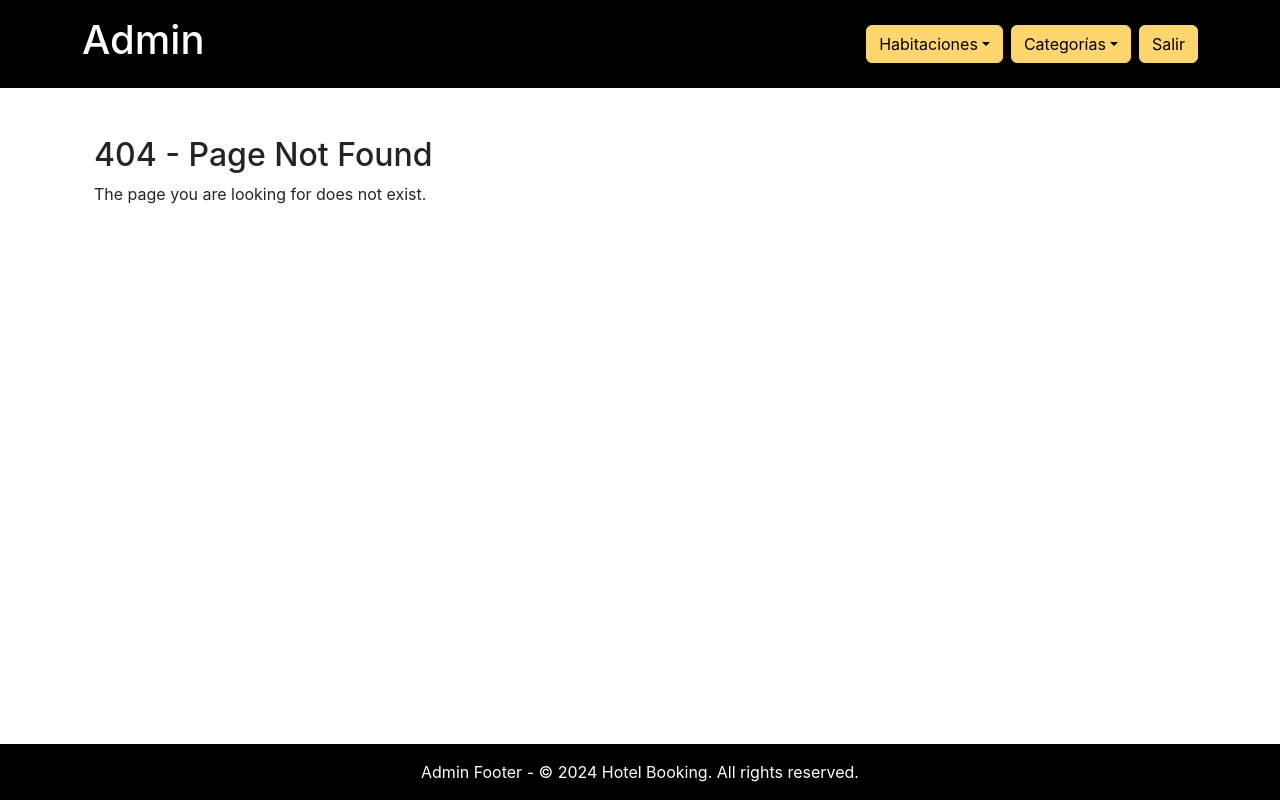
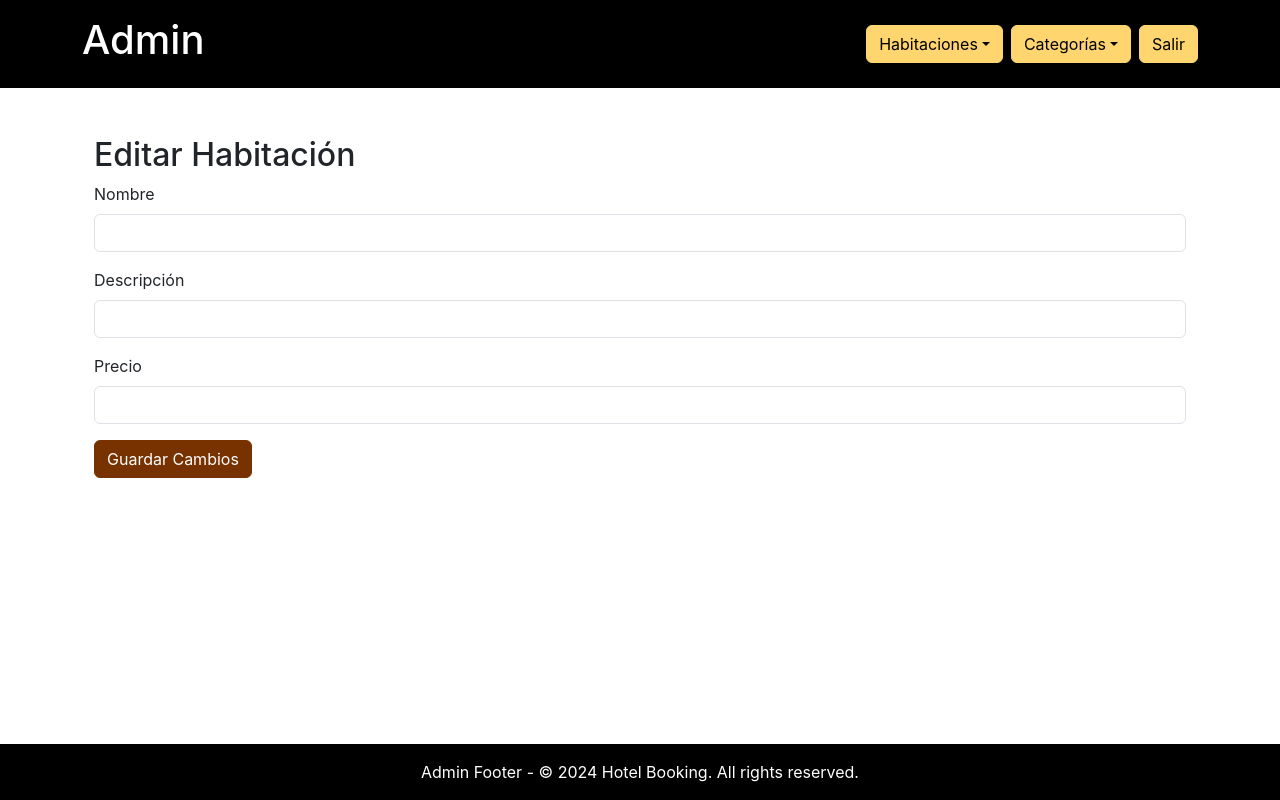
Before and after one commit to RicardoGalarza/proyecto_final_hoteles, a React (Create React App) app in the folder hotel-app/: page /admin/editar-habitacion/1 in a window 1280 px wide. Before the commit this address had no page. Built offline with nearby package versions, Linux system fonts and the light colour scheme; no server answers.

Commit message:
categorias y habitaciones ok

```diff
--- a/hotel-app/src/App.js
+++ b/hotel-app/src/App.js
@@ -4,7 +4,10 @@ import 'bootstrap/dist/css/bootstrap.min.css';
 import 'bootstrap/dist/js/bootstrap.bundle.min.js';
 import React from 'react';
 import { Route, Routes, useLocation } from 'react-router-dom';
+
+import CrearCategoria from './components/CrearCategoria';
 import CrearCuentaCliente from './components/CrearCuentaCliente';
+import EditarHabitacion from './components/EditarHabitacion';
 import FooterAdmin from './components/FooterAdmin';
 import FooterCliente from './components/FooterCliente';
 import GaleriaCompleta from './components/GaleriaCompleta ';
@@ -12,6 +15,7 @@ import HeaderAdmin from './components/HeaderAdmin';
 import HeaderCliente from './components/HeaderCliente';
 import HeaderLoginAdmin from './components/HeaderLoginAdmin';
 import HeaderLoginCliente from './components/HeaderLoginCliente';
+import VerCategorias from './components/VerCategorias';
 import VerHabitacion from './components/VerHabitacion';
 import Administrador from './pages/administrador/Administrador';
 import AdminLogin from './pages/administrador/AdminLogin';
@@ -19,9 +23,6 @@ import RegistrarHabitacion from './pages/administrador/RegistrarHabitacion';
 import ClienteLogin from './pages/cliente/ClienteLogin';
 import VerDetalles from './pages/cliente/VerDetalles';
 import Home from './pages/Home';
-
-import CrearCategoria from './components/CrearCategoria';
-import VerCategorias from './components/VerCategorias';
 import NotFound from './pages/NotFound';
 import './styles/_custom.scss';
 
@@ -72,6 +73,7 @@ function App() {
             <Route path="/administracion" element={<Administrador />} />
             <Route path="/admin/crear-categoria" element={<CrearCategoria />} />
             <Route path="/admin/ver-categorias" element={<VerCategorias />} />
+            <Route path="/admin/editar-habitacion/:id" element={<EditarHabitacion />} />
 
             {/* Otras rutas */}
             <Route path="*" element={<NotFound />} />
--- /dev/null
+++ b/hotel-app/src/components/EditarHabitacion.jsx
@@ -0,0 +1,95 @@
+import axios from 'axios';
+import React, { useEffect, useState } from 'react';
+import { Alert } from 'react-bootstrap';
+import { useNavigate, useParams } from 'react-router-dom';
+
+const EditarHabitacion = () => {
+    const { id } = useParams(); // Obtiene el ID de la URL
+    const navigate = useNavigate();
+    const [habitacion, setHabitacion] = useState({ nombre: '', descripcion: '', estado: '' });
+    const [alerta, setAlerta] = useState({ visible: false, mensaje: '', tipo: '' }); // Estado para la alerta
+
+    useEffect(() => {
+        // Cargar los datos de la habitación cuando se monta el componente
+        axios.get(`http://localhost:8080/habitaciones/${id}`)
+            .then(response => {
+                setHabitacion(response.data);
+            })
+            .catch(error => {
+                console.error('Error al cargar la habitación:', error);
+            });
+    }, [id]);
+
+    const handleChange = (e) => {
+        setHabitacion({
+            ...habitacion,
+            [e.target.name]: e.target.value
+        });
+    };
+
+    const handleSubmit = (e) => {
+        e.preventDefault();
+        axios.put(`http://localhost:8080/habitaciones/${id}`, habitacion)
+            .then(() => {
+                setAlerta({ visible: true, mensaje: 'Cambios guardados con éxito', tipo: 'success' });
+                setTimeout(() => {
+                    setAlerta({ visible: false });
+                    navigate('/admin/verhabitacion');
+                }, 2000);
+            })
+            .catch(error => {
+                setAlerta({ visible: true, mensaje: 'Error al guardar los cambios', tipo: 'danger' });
+                console.error('Error al actualizar la habitación:', error);
+            });
+    };
+
+    return (
+        <div className="container mt-5">
+            <h2>Editar Habitación</h2>
+
+            {/* Mostrar alerta solo si está visible */}
+            {alerta.visible && (
+                <Alert variant={alerta.tipo} onClose={() => setAlerta({ ...alerta, visible: false })} dismissible>
+                    {alerta.mensaje}
+                </Alert>
+            )}
+
+            <form onSubmit={handleSubmit}>
+                <div className="mb-3">
+                    <label className="form-label">Nombre</label>
+                    <input
+                        type="text"
+                        className="form-control"
+                        name="nombre"
+                        value={habitacion.nombre}
+                        onChange={handleChange}
+                    />
+                </div>
+                <div className="mb-3">
+                    <label className="form-label">Descripción</label>
+                    <input
+                        type="text"
+                        className="form-control"
+                        name="descripcion"
+                        value={habitacion.descripcion}
+                        onChange={handleChange}
+                    />
+                </div>
+                <div className="mb-3">
+                    <label className="form-label">Precio</label>
+                    <input
+                        type="number"
+                        className="form-control"
+                        name="precio"
+                        value={habitacion.precio}
+                        onChange={handleChange}
+                    />
+                </div>
+
+                <button type="submit" className="btn btn-primary">Guardar Cambios</button>
+            </form>
+        </div>
+    );
+};
+
+export default EditarHabitacion;
--- a/hotel-app/src/components/VerHabitacion.jsx
+++ b/hotel-app/src/components/VerHabitacion.jsx
@@ -1,8 +1,10 @@
 import axios from 'axios';
 import React, { useEffect, useState } from 'react';
 import { Button, Modal } from 'react-bootstrap';
+import { useNavigate } from 'react-router-dom';
 
 const VerHabitacion = () => {
+  const navigate = useNavigate();
   const [productos, setProductos] = useState([]);
   const [showModal, setShowModal] = useState(false);
   const [productoAEliminar, setProductoAEliminar] = useState(null);
@@ -48,6 +50,10 @@ const VerHabitacion = () => {
     }
   };
 
+  const handleEditar = (id) => {
+    navigate(`/admin/editar-habitacion/${id}`);  // Redirige a la página de edición con el ID de la habitación
+};
+
   return (
     <div className="container mt-5">
       <h2>Habitaciones</h2>
@@ -65,6 +71,7 @@ const VerHabitacion = () => {
           <tr>
             <th>Id</th>
             <th>Nombre</th>
+            <th>Categoria</th>
             <th>Acciones</th>
           </tr>
         </thead>
@@ -73,9 +80,10 @@ const VerHabitacion = () => {
             <tr key={producto.id}>
               <td>{producto.id}</td>
               <td>{producto.nombre}</td>
+              <td>{producto.categoria.nombre}</td>
               <td>
                 <button className="btn btn-primary me-2">Ver</button>
-                                <button className="btn btn-secondary me-2">Editar</button>
+                <button className="btn btn-secondary me-2" onClick={() => handleEditar(producto.id)}>Editar</button>
                 <button className="btn btn-danger" onClick={() => handleShow(producto)}>Eliminar</button>
               </td>
             </tr>
--- a/hotel-app/src/pages/administrador/RegistrarHabitacion.jsx
+++ b/hotel-app/src/pages/administrador/RegistrarHabitacion.jsx
@@ -1,12 +1,26 @@
 import axios from 'axios';
-import React, { useState } from 'react';
+import React, { useEffect, useState } from 'react';
 
 const RegistrarHabitacion = () => {
     const [nombre, setNombre] = useState('');
     const [descripcion, setDescripcion] = useState('');
     const [precio, setPrecio] = useState('');
     const [imagenes, setImagenes] = useState([]);
+    const [categorias, setCategorias] = useState([]);
+    const [categoriaSeleccionada, setCategoriaSeleccionada] = useState('');
     const [alerta, setAlerta] = useState({ mostrar: false, tipo: '', mensaje: '' });
+
+
+    useEffect(() => {
+        // Hacer la solicitud GET para obtener las categorías cuando se carga la página
+        axios.get('http://localhost:8080/categorias')
+            .then(response => {
+                setCategorias(response.data); // Guardar las categorías en el estado
+            })
+            .catch(error => {
+                setAlerta({ mostrar: true, tipo: 'danger', mensaje: error });
+            });
+    }, []);
 
 
 
@@ -16,6 +30,8 @@ const RegistrarHabitacion = () => {
         formData.append('nombre', nombre);
         formData.append('descripcion', descripcion);
         formData.append('precio', parseFloat(precio));
+        console.log("la categoria es: "+categoriaSeleccionada)
+        formData.append('categoria_id', categoriaSeleccionada);
         console.log(typeof precio);
 
         imagenes.forEach((imagen) => {
@@ -53,6 +69,10 @@ const RegistrarHabitacion = () => {
         setImagenes([...e.target.files]);
     };
 
+    const handleCategoriaChange = (e) => {
+        setCategoriaSeleccionada(e.target.value); // Aquí almacenas el ID de la categoría seleccionada
+    };
+
     return (
         <div>
             <h2>Registrar Habitacion</h2>
@@ -75,6 +95,19 @@ const RegistrarHabitacion = () => {
                     <label htmlFor="precio" className="form-label">Precio</label>
                     <input type="number" className="form-control" id="precio" value={precio} onChange={(e) => setPrecio(e.target.value)} />
                 </div>
+
+                <div className="mb-3">
+                    <label htmlFor="categoria" className="form-label">Categoría</label>
+                    <select id="categoria" className="form-select" value={categoriaSeleccionada} onChange={handleCategoriaChange}>
+                        <option value="">Selecciona una categoría</option>
+                        {categorias.map(categoria => (
+                            <option key={categoria.id} value={categoria.id}>
+                                {categoria.nombre}
+                            </option>
+                        ))}
+                    </select>
+                </div>
+
                 <div className="mb-3">
                     <label htmlFor="imagenes" className="form-label">Imágenes</label>
                     <input type="file" className="form-control" id="imagenes" multiple onChange={handleImagenesChange} />
```
Lines whose indentation alone changed are shown as unchanged.
